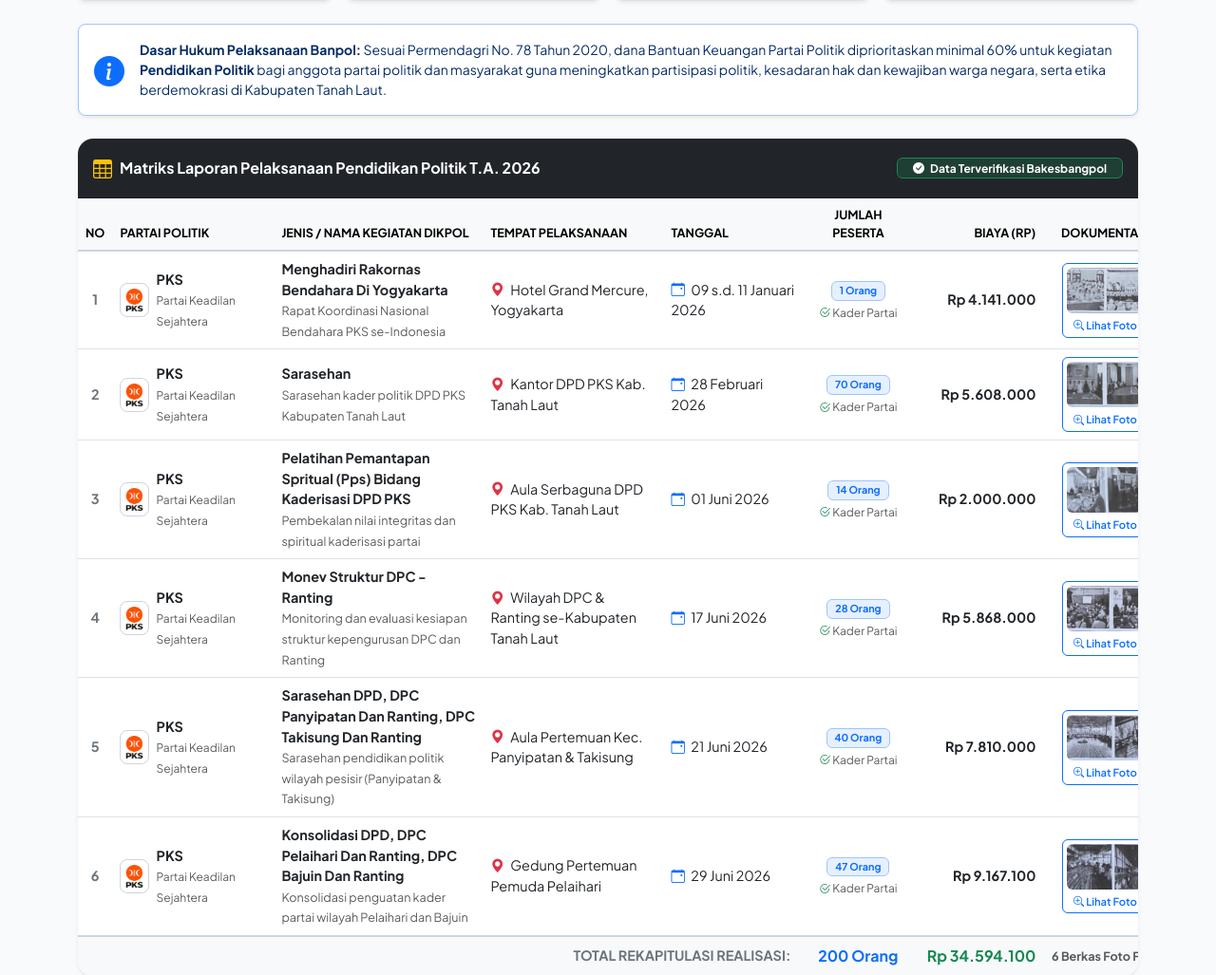
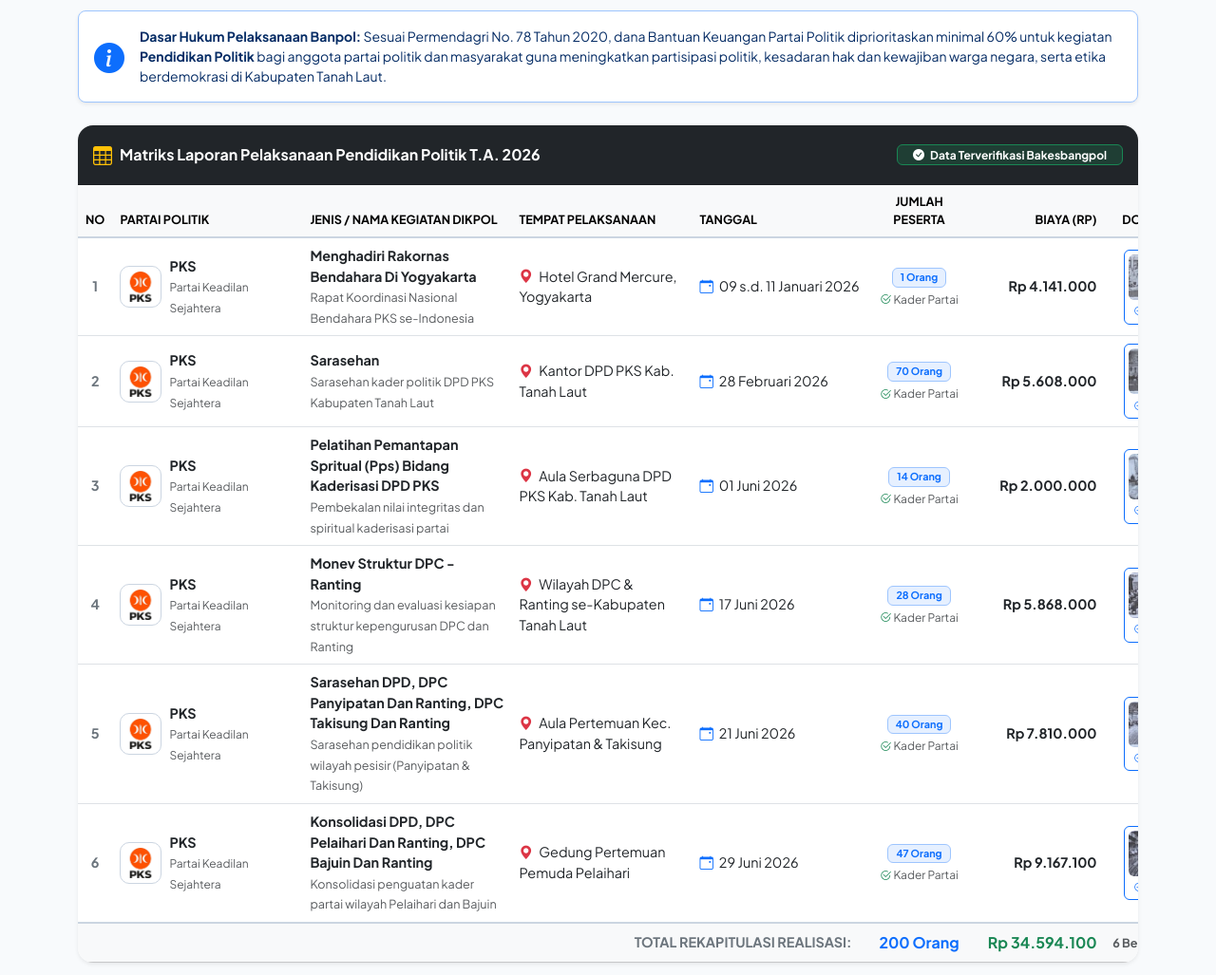
Before and after one commit to ahmadbasyir-arch/PARPOL, a Laravel app: page /parpol in a window 1280 px wide. Shown: the part 5218-6245 px from the top of the page at 95% size. Run offline with Laravel 12, Linux system fonts and the light colour scheme; a user stored in the database is signed in; data comes from the database, SQL or seed files in the repository.

Commit message:
fix(ui): Perbaiki kotak logo partai persegi anti-gepeng dan kolom tanggal lurus tanpa patah tahun di tabel dikpol

```diff
--- a/resources/views/parpol/index.blade.php
+++ b/resources/views/parpol/index.blade.php
@@ -523,13 +523,13 @@
                                 </td>
 
                                 <!-- PARPOL & LOGO -->
-                                <td class="py-2">
-                                    <div class="d-flex align-items-center gap-2 gap-sm-3" style="min-width: 190px;">
+                                <td class="py-2" style="min-width: 220px;">
+                                    <div class="d-flex align-items-center gap-2 gap-sm-3" style="min-width: 200px;">
                                         <div class="logo-box flex-shrink-0">
                                             <img src="{{ asset($p->logo) }}?v=16" alt="Logo {{ $p->akronim }}">
                                         </div>
                                         <div class="lh-sm">
-                                            <h6 class="fw-bold text-dark mb-0.5 text-break" style="font-size: clamp(0.9rem, 3.5vw, 0.98rem);">{{ $p->akronim }}</h6>
+                                            <h6 class="fw-bold text-dark mb-0.5 text-nowrap whitespace-nowrap" style="font-size: clamp(0.9rem, 3.5vw, 0.98rem); white-space: nowrap;">{{ $p->akronim }}</h6>
                                             <span class="small text-muted d-block" style="font-size: 0.78rem;">{{ $p->nama_partai }}</span>
                                             @if ($p->pendidikanPolitik->count() > 0)
                                                 <div class="mt-1">
@@ -891,10 +891,10 @@
                         <thead class="table-light text-uppercase small text-secondary" style="border-bottom: 2px solid #cbd5e1;">
                             <tr>
                                 <th class="text-center" style="width: 45px;">No</th>
-                                <th style="min-width: 170px;">Partai Politik</th>
+                                <th style="min-width: 200px;">Partai Politik</th>
                                 <th style="min-width: 220px;">Jenis / Nama Kegiatan Dikpol</th>
                                 <th style="min-width: 190px;">Tempat Pelaksanaan</th>
-                                <th style="min-width: 150px;">Tanggal</th>
+                                <th style="min-width: 155px;">Tanggal</th>
                                 <th class="text-center" style="min-width: 110px;">Jumlah Peserta</th>
                                 <th class="text-end" style="min-width: 140px;">Biaya (Rp)</th>
                                 <th class="text-center" style="min-width: 130px;">Dokumentasi</th>
@@ -904,13 +904,13 @@
                             @forelse ($dikpols as $idx => $d)
                                 <tr>
                                     <td class="text-center fw-bold text-secondary">{{ $idx + 1 }}</td>
-                                    <td>
+                                    <td style="min-width: 200px;">
                                         <div class="d-flex align-items-center gap-2">
-                                            <div style="width: 36px; height: 36px; border-radius: 8px; border: 1px solid #cbd5e1; overflow: hidden; display: flex; align-items: center; justify-content: center; background: #ffffff;">
-                                                <img src="{{ asset($d->parpol->logo ?? 'images/parpol/pks.jpg') }}" alt="Logo {{ $d->parpol->akronim ?? 'PKS' }}" style="width: 100%; height: 100%; object-fit: contain; padding: 2px;">
+                                            <div class="flex-shrink-0 d-flex align-items-center justify-content-center p-1.5" style="width: 44px; height: 44px; min-width: 44px; min-height: 44px; flex-shrink: 0; aspect-ratio: 1/1; border-radius: 10px; border: 1px solid #cbd5e1; overflow: hidden; background: #ffffff; padding: 5px;">
+                                                <img src="{{ asset($d->parpol->logo ?? 'images/parpol/pks.jpg') }}" alt="Logo {{ $d->parpol->akronim ?? 'PKS' }}" style="width: 100%; height: 100%; object-fit: contain; aspect-ratio: 1/1;">
                                             </div>
                                             <div>
-                                                <strong class="text-dark d-block">{{ $d->parpol->akronim ?? 'PKS' }}</strong>
+                                                <strong class="text-dark d-block text-nowrap whitespace-nowrap" style="white-space: nowrap;">{{ $d->parpol->akronim ?? 'PKS' }}</strong>
                                                 <span class="text-muted" style="font-size: 0.75rem;">{{ $d->parpol->nama_partai ?? 'Partai Keadilan Sejahtera' }}</span>
                                             </div>
                                         </div>
@@ -926,9 +926,10 @@
                                             <i class="bi bi-geo-alt-fill text-danger me-1"></i> {{ $d->tempat_pelaksanaan ?? 'Kabupaten Tanah Laut' }}
                                         </div>
                                     </td>
-                                    <td>
-                                        <div class="text-dark">
-                                            <i class="bi bi-calendar-event text-primary me-1"></i> {{ $d->tanggal_pelaksanaan }}
+                                    <td style="min-width: 155px;">
+                                        <div class="text-dark text-nowrap whitespace-nowrap d-inline-flex inline-flex align-items-center gap-1.5" style="white-space: nowrap; gap: 0.375rem;">
+                                            <i class="bi bi-calendar-event text-primary flex-shrink-0"></i>
+                                            <span>{{ $d->tanggal_pelaksanaan }}</span>
                                         </div>
                                     </td>
                                     <td class="text-center">
@@ -1476,7 +1477,7 @@
                                                     <tr>
                                                         <th class="text-center" style="width: 45px;">NO</th>
                                                         <th>NAMA PENDIDIKAN POLITIK</th>
-                                                        <th style="min-width: 140px;">TANGGAL</th>
+                                                        <th style="min-width: 155px;">TANGGAL</th>
                                                         <th class="text-center" style="width: 110px;">PESERTA</th>
                                                         <th class="text-end" style="min-width: 130px;">JUMLAH BIAYA</th>
                                                         <th class="text-center" style="min-width: 140px;">DOKUMENTASI</th>
@@ -1492,8 +1493,11 @@
                                                                     <span class="small text-muted">{{ $keg->keterangan }}</span>
                                                                 @endif
                                                             </td>
-                                                            <td>
-                                                                <div><i class="bi bi-calendar3 text-primary me-1"></i> {{ $keg->tanggal_pelaksanaan }}</div>
+                                                            <td style="min-width: 155px;">
+                                                                <div class="text-nowrap whitespace-nowrap d-inline-flex inline-flex align-items-center gap-1.5" style="white-space: nowrap; gap: 0.375rem;">
+                                                                    <i class="bi bi-calendar3 text-primary flex-shrink-0"></i>
+                                                                    <span>{{ $keg->tanggal_pelaksanaan }}</span>
+                                                                </div>
                                                                 @if ($keg->tempat_pelaksanaan)
                                                                     <div class="small text-muted mt-1">
                                                                         <i class="bi bi-geo-alt-fill text-danger me-1"></i> {{ $keg->tempat_pelaksanaan }}
```
Also changed, not shown: resources/views/dashboard/admin.blade.php (+15 -12 lines), resources/views/dashboard/parpol.blade.php (+11 -8 lines).
